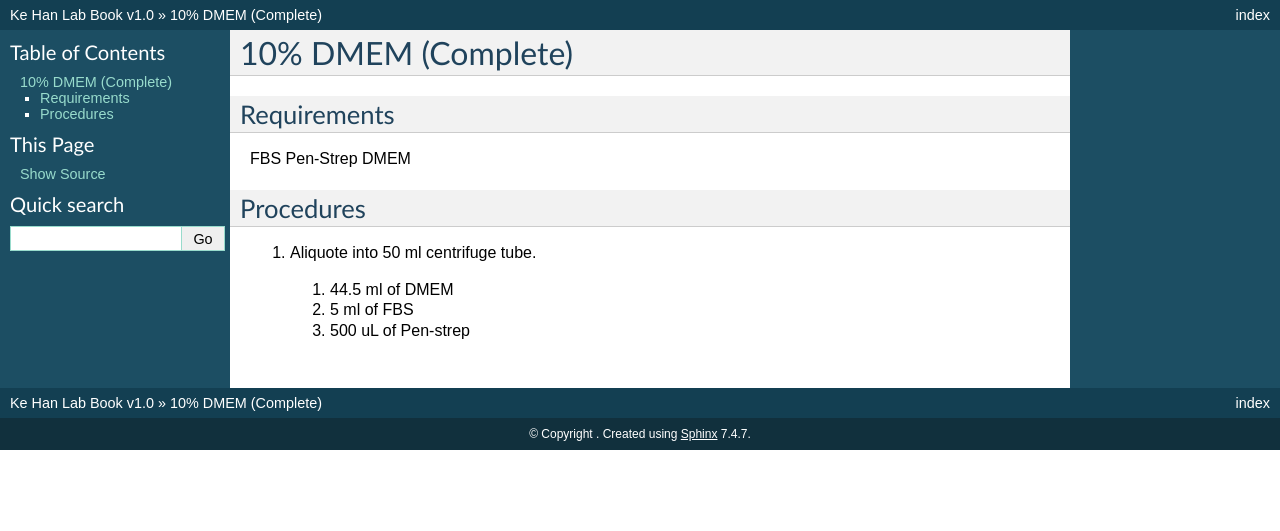
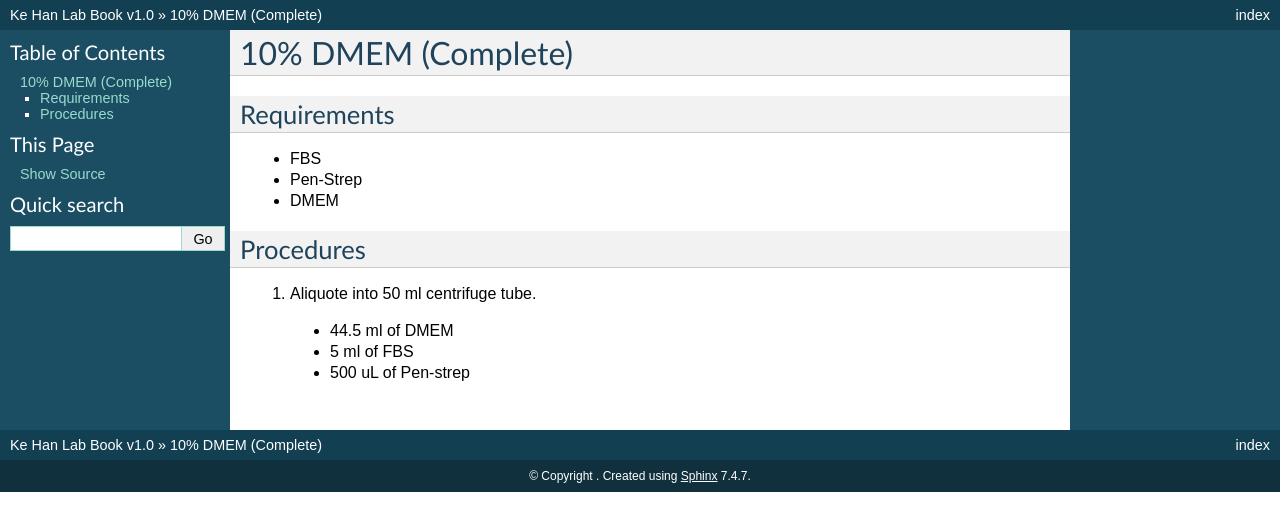
Before and after one commit to kehantan/labbook, a Sphinx documentation site: the page built from docs/buffers_solutions/10_dmem.rst, in a window 1280 px wide. Shown: the top 531 px of the page. Built offline with Sphinx 7.4.7, drawn with Linux system fonts in a browser that asks for light colours; pages that are not in the unit, such as notebooks, are missing from menus.

```diff
--- a/docs/buffers_solutions/10_dmem.rst
+++ b/docs/buffers_solutions/10_dmem.rst
@@ -3,13 +3,13 @@
 
 Requirements
 ------------
-FBS
-Pen-Strep
-DMEM
+* FBS
+* Pen-Strep
+* DMEM
 
 Procedures
 ----------
 #. Aliquote into 50 ml centrifuge tube.
-  #. 44.5 ml of DMEM
-  #. 5 ml of FBS
-  #. 500 uL of Pen-strep
+  * 44.5 ml of DMEM
+  * 5 ml of FBS
+  * 500 uL of Pen-strep
```
